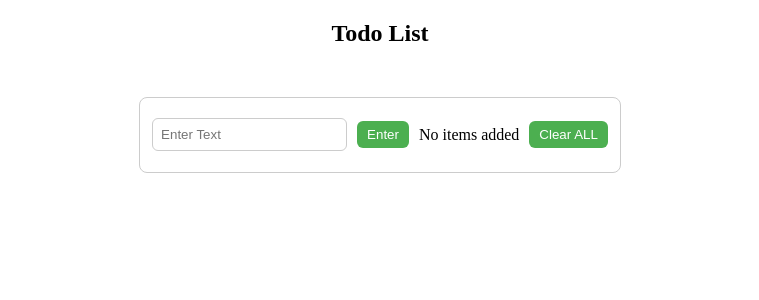
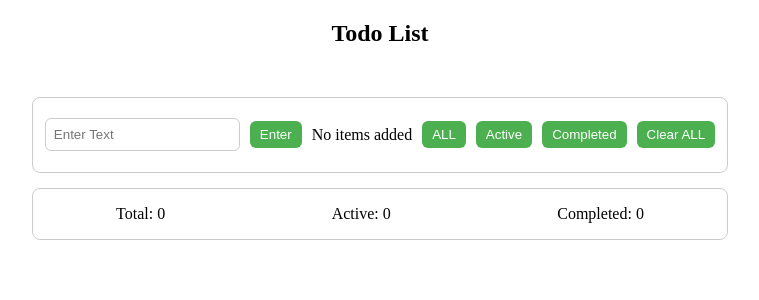
Before and after one commit to manojk572k/MERN_concepts, a React (Vite) app in the folder my-app/: page / in a window 1280 px wide. Shown: the top 300 px of the page, without its empty margins (260-1019 px from the left). Built offline with nearby package versions, Linux system fonts and the light colour scheme.

Commit message:
Enhanced Todo app with filter-based views, derived task counts (total/pending/completed), persistent storage via localStorage, and completion toggle functionality

```diff
--- a/my-app/src/taskTodo/App.css
+++ b/my-app/src/taskTodo/App.css
@@ -17,6 +17,12 @@
   padding: 12px;
   border-radius: 8px;
   align-items: center;
+}
+.counts{
+  display: flex;
+  border-radius: 8px;
+  border: 1px solid #ccc;
+  justify-content: space-around;
 }
 
 .checkedChild2{
--- a/my-app/src/taskTodo/App.jsx
+++ b/my-app/src/taskTodo/App.jsx
@@ -7,11 +7,25 @@ function App() {
     return stored ? JSON.parse(stored) : [];
   })
 
-  // const[object,setObject]=useState({})
+  const [filter, setFilter] = useState(() => {
+    const filterStored = localStorage.getItem("filter")
+    return filterStored ? JSON.parse(filterStored) : "all"
+  })
 
   useEffect(()=>{
     localStorage.setItem("list",JSON.stringify(list));
-  },[list])
+    localStorage.setItem("filter",JSON.stringify(filter));
+  },[list, filter])
+
+  const filteredUsers = list.filter((item) => {
+   if(filter=="active"){
+    return item.isCompleted === false
+   }
+   else if(filter == "completed"){
+    return item.isCompleted === true
+   }
+   return true
+  })
 
   const handleSubmit=(e)=>{
     e.preventDefault()
@@ -25,7 +39,7 @@ function App() {
 
     setList((prevList)=>{
       const update=[...prevList, newTodao]
-      return [...new Set(update)]
+      return update
       })
     setText("")
   }
@@ -64,13 +78,31 @@ function App() {
           Enter
         </button>
         {list.length===0 ?<p>No items added</p>
-         : <p>Total items :{list.length}</p>
+         : <p>Total items : {list.length}</p>
         }
+        <button type="button" onClick={()=>setFilter("all")}>
+          ALL
+        </button>
+        <button type="button" onClick={()=>setFilter("active")}>
+          Active
+        </button>
+        <button type="button" onClick={()=>{setFilter("completed")}}>
+          Completed
+        </button>
         <button type="button" onClick={handleClearALL}>
           Clear ALL
         </button>
         </div>
-        {list.map((info,index)=>
+
+        <div className="counts">
+        <p>Total: {list.length}</p>
+        <p>Active: {list.filter(item=>!item.isCompleted).length}</p>
+        <p>Completed: {list.filter(item=>item.isCompleted).length}</p>
+        </div>
+
+
+        {filteredUsers.map((info,index)=>
+
           <div key={info.id} className={info.isCompleted ? "checkedChild2" : "unCheckedChild2"}>
             <p>{info.id}</p>
             <p>{info.textofTodo}</p>
@@ -88,6 +120,7 @@ function App() {
           </div>
         )
         }
+
       </form>
     </div>
       </div>
```
